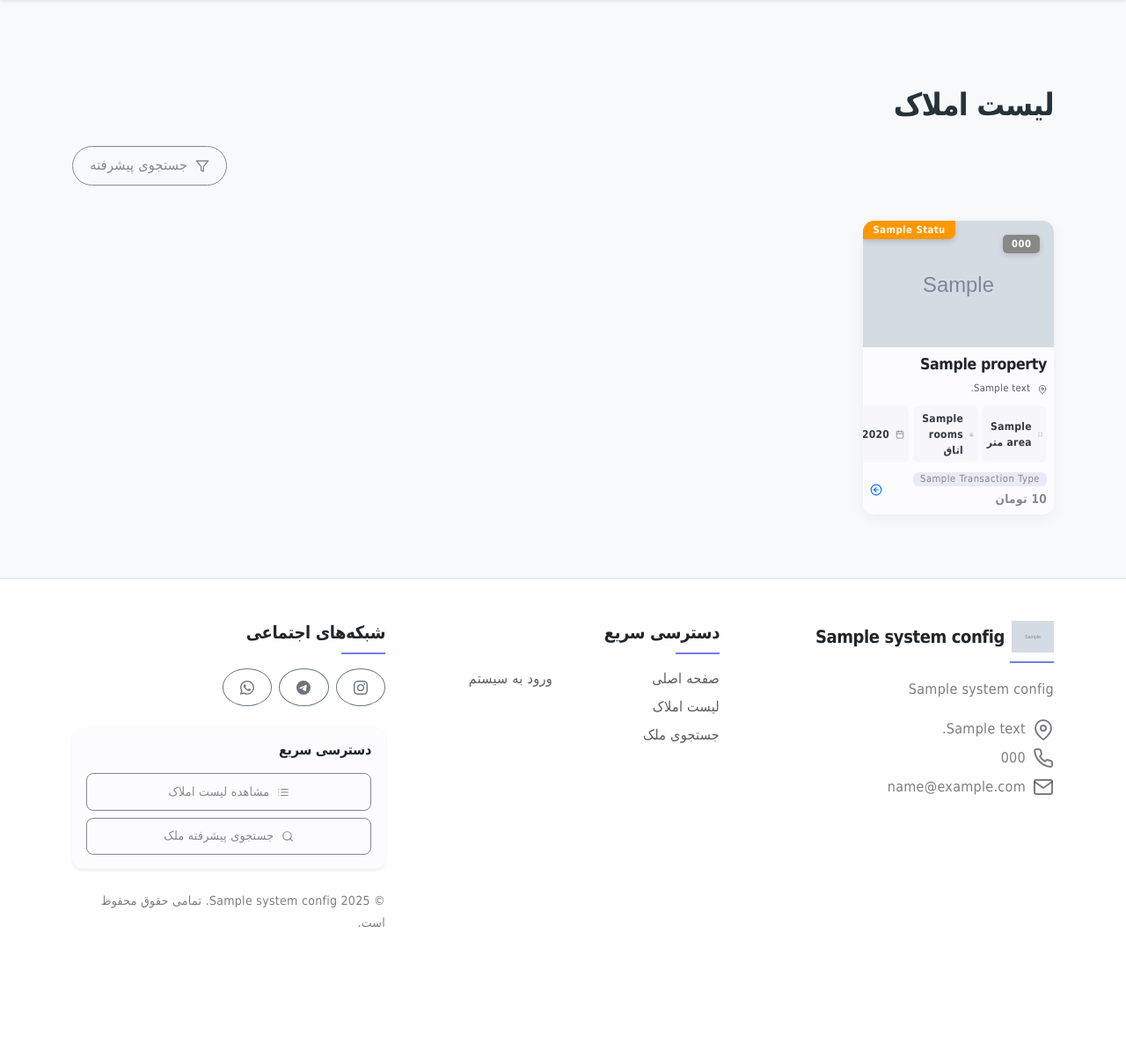
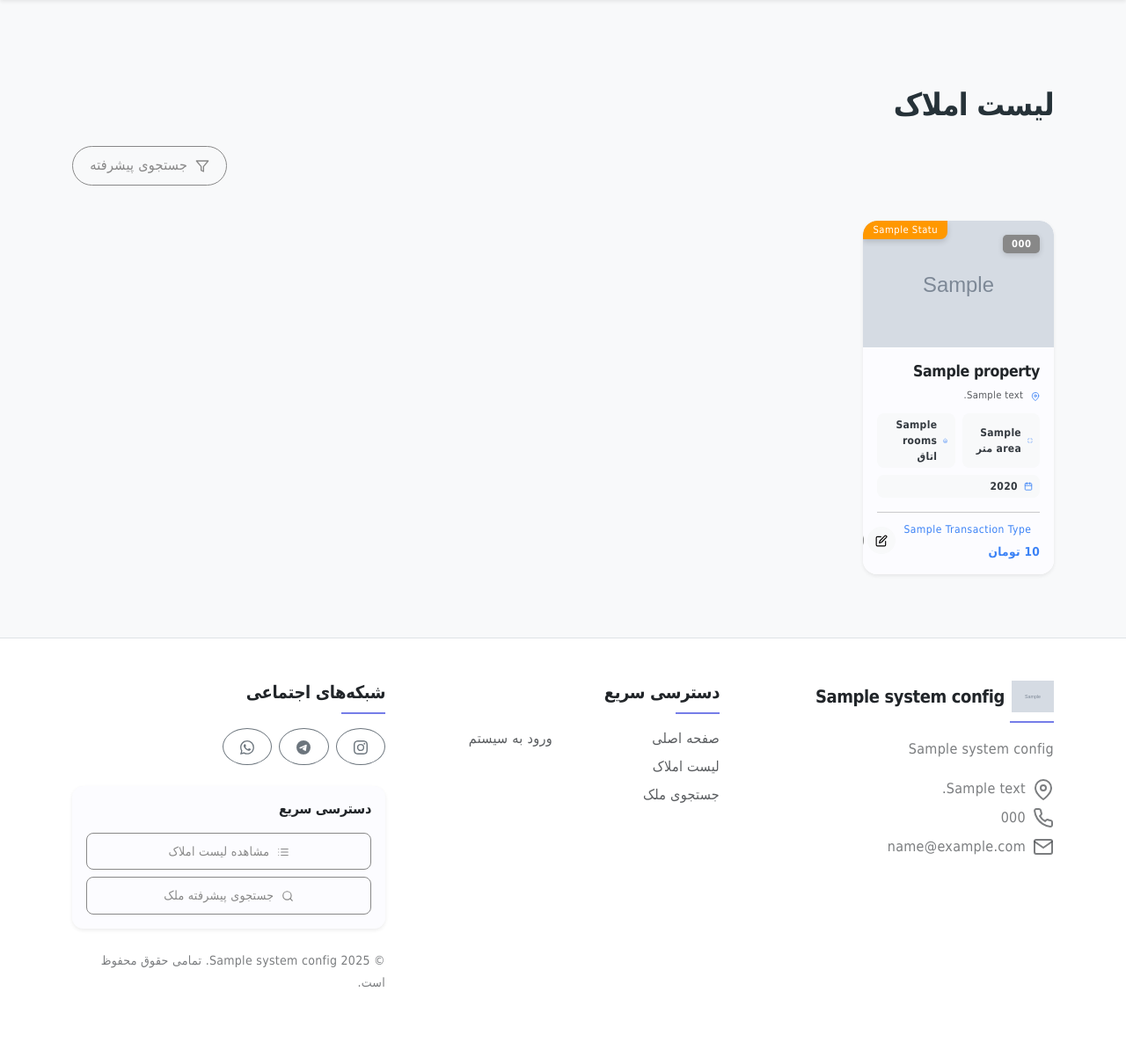
Before and after one commit to moha100h/RealEstateTrackerHiro, a Django app: template templates/properties/property_list.html in a window 1280 px wide. Shown: the part 76-1278 px from the top of the page at 88% size. Before the commit the page ends 1131 px from the top, so only its background shows below. Run offline with Django 4.2, Linux system fonts and the light colour scheme; the template is opened without the code that fills it: most values are stand-ins (such as "Sample title", 1, 10 or a date in 2020); grey boxes marked "Sample" are stand-in pictures; some libraries are stand-ins or nearby versions; some web fonts are replaced.

Commit message:
Enhance visual appeal and user experience of property listings on the platform
Update property list template to improve card styling, image scaling and status badges.

Replit-Commit-Author: Agent
Replit-Commit-Session-Id: b9cc3b9f-7fb6-4372-9892-ec45d4055544
Replit-Commit-Screenshot-Url: https://storage.googleapis.com/screenshot-production-us-central1/ee98ebf1-3405-4d24-827b-e2cf1f28edc9/a4bc7b47-967e-483c-ad07-c3a28fd5530c.jpg

```diff
--- a/templates/properties/property_list.html
+++ b/templates/properties/property_list.html
@@ -90,12 +90,12 @@
         <div class="row g-2 d-none d-sm-flex">
             {% for property in properties %}
             <div class="col-sm-6 col-md-4 col-lg-3 col-xl-2-4">
-                <div class="property-card">
-                    <div class="position-relative property-image-container rounded-top overflow-hidden">
+                <div class="property-card shadow-sm hover-shadow-md border-0 rounded-4 h-100">
+                    <div class="position-relative property-image-container rounded-top-4 overflow-hidden">
                         {% if property.image %}
-                        <img src="{{ property.image.url }}" class="property-image" alt="{{ property.title }}">
+                        <img src="{{ property.image.url }}" class="property-image hover-scale" alt="{{ property.title }}">
                         {% elif system_config.default_property_image %}
-                        <img src="{{ system_config.default_property_image.url }}" class="property-image" alt="{{ property.title }}">
+                        <img src="{{ system_config.default_property_image.url }}" class="property-image hover-scale" alt="{{ property.title }}">
                         {% else %}
                         <div class="bg-light text-center py-5">
                             <svg xmlns="http://www.w3.org/2000/svg" width="64" height="64" viewBox="0 0 24 24" fill="none" stroke="currentColor" stroke-width="1" stroke-linecap="round" stroke-linejoin="round" class="feather feather-home text-secondary"><path d="M3 9l9-7 9 7v11a2 2 0 0 1-2 2H5a2 2 0 0 1-2-2z"></path><polyline points="9 22 9 12 15 12 15 22"></polyline></svg>
@@ -103,60 +103,67 @@
                         {% endif %}
 
                         <div class="property-badges">
-                            <span class="badge bg-primary property-code">{{ property.property_code }}</span>
+                            <span class="badge bg-primary property-code fw-bold">{{ property.property_code }}</span>
                         </div>
 
-                        <span id="status-badge-{{ property.id }}" class="badge {% if property.status.name == 'موجود' %}bg-success{% elif property.status.name == 'فروخته شده' or property.status.name == 'اجاره داده شده' %}bg-danger{% else %}bg-warning{% endif %} status-badge">
+                        <span id="status-badge-{{ property.id }}" class="badge {% if property.status.name == 'موجود' %}bg-success{% elif property.status.name == 'فروخته شده' or property.status.name == 'اجاره داده شده' %}bg-danger{% elif property.status.name == 'رزرو شده' %}bg-primary{% elif property.status.name == 'در حال ساخت' %}bg-secondary{% elif property.status.name == 'آماده تحویل' %}bg-info{% else %}bg-warning{% endif %} status-badge fw-medium">
                             {{ property.status.name }}
                         </span>
 
                         {% if user.is_staff %}
                         <div class="change-status-wrapper">
-                            <button type="button" onclick="showStatusModal({{ property.id }}, '{{ property.title }}')" class="btn btn-sm position-absolute top-0 start-0 m-2 p-1 change-status-btn">
+                            <button type="button" onclick="showStatusModal({{ property.id }}, '{{ property.title }}')" class="btn btn-sm btn-light position-absolute top-0 start-0 m-2 p-1 change-status-btn rounded-circle shadow-sm">
                                 <svg xmlns="http://www.w3.org/2000/svg" width="14" height="14" viewBox="0 0 24 24" fill="none" stroke="currentColor" stroke-width="2" stroke-linecap="round" stroke-linejoin="round" class="feather feather-edit-2"><path d="M17 3a2.828 2.828 0 1 1 4 4L7.5 20.5 2 22l1.5-5.5L17 3z"></path></svg>
                             </button>
                         </div>
                         {% endif %}
                         <div class="property-overlay">
-                            <a href="{% url 'properties:property_detail' property.slug %}" class="btn btn-sm btn-light rounded-pill px-3">
+                            <a href="{% url 'properties:property_detail' property.slug %}" class="btn btn-light rounded-pill px-3 shadow-sm hover-scale-sm">
                                 <svg xmlns="http://www.w3.org/2000/svg" width="16" height="16" viewBox="0 0 24 24" fill="none" stroke="currentColor" stroke-width="2" stroke-linecap="round" stroke-linejoin="round" class="feather feather-eye me-1"><path d="M1 12s4-8 11-8 11 8 11 8-4 8-11 8-11-8-11-8z"></path><circle cx="12" cy="12" r="3"></circle></svg>
                                 مشاهده جزئیات
                             </a>
                         </div>
                     </div>
 
-                    <div class="card-body p-2">
-                        <h5 class="property-name">{{ property.title }}</h5>
-                        <p class="property-address mb-1">
-                            <svg xmlns="http://www.w3.org/2000/svg" width="10" height="10" viewBox="0 0 24 24" fill="none" stroke="currentColor" stroke-width="2" stroke-linecap="round" stroke-linejoin="round" class="feather feather-map-pin me-1 text-muted"><path d="M21 10c0 7-9 13-9 13s-9-6-9-13a9 9 0 0 1 18 0z"></path><circle cx="12" cy="10" r="3"></circle></svg>
+                    <div class="card-body p-3">
+                        <h5 class="property-name fw-bold mb-2">{{ property.title }}</h5>
+                        <p class="property-address mb-2">
+                            <svg xmlns="http://www.w3.org/2000/svg" width="10" height="10" viewBox="0 0 24 24" fill="none" stroke="currentColor" stroke-width="2" stroke-linecap="round" stroke-linejoin="round" class="feather feather-map-pin me-1 text-primary"><path d="M21 10c0 7-9 13-9 13s-9-6-9-13a9 9 0 0 1 18 0z"></path><circle cx="12" cy="10" r="3"></circle></svg>
                             <span class="text-muted small">{{ property.address|truncatechars:25 }}</span>
                         </p>
 
-                        <div class="property-features">
-                            <div class="feature-item">
-                                <svg xmlns="http://www.w3.org/2000/svg" width="10" height="10" viewBox="0 0 24 24" fill="none" stroke="currentColor" stroke-width="2" stroke-linecap="round" stroke-linejoin="round" class="feather feather-maximize feature-icon me-1"><path d="M8 3H5a2 2 0 0 0-2 2v3m18 0V5a2 2 0 0 0-2-2h-3m0 18h3a2 2 0 0 0 2-2v-3M3 16v3a2 2 0 0 0 2 2h3"></path></svg>
+                        <div class="property-features d-flex flex-wrap gap-2 mb-3">
+                            <div class="feature-item bg-light rounded-3 py-1 px-2">
+                                <svg xmlns="http://www.w3.org/2000/svg" width="10" height="10" viewBox="0 0 24 24" fill="none" stroke="currentColor" stroke-width="2" stroke-linecap="round" stroke-linejoin="round" class="feather feather-maximize feature-icon me-1 text-primary"><path d="M8 3H5a2 2 0 0 0-2 2v3m18 0V5a2 2 0 0 0-2-2h-3m0 18h3a2 2 0 0 0 2-2v-3M3 16v3a2 2 0 0 0 2 2h3"></path></svg>
                                 <span class="feature-value">{{ property.area }} متر</span>
                             </div>
-                            <div class="feature-item d-flex align-items-center">
-                                <svg xmlns="http://www.w3.org/2000/svg" width="10" height="10" viewBox="0 0 24 24" fill="none" stroke="currentColor" stroke-width="2" stroke-linecap="round" stroke-linejoin="round" class="feather feather-home feature-icon me-1"><path d="M3 9l9-7 9 7v11a2 2 0 0 1-2 2H5a2 2 0 0 1-2-2z"></path><polyline points="9 22 9 12 15 12 15 22"></polyline></svg>
+                            <div class="feature-item bg-light rounded-3 py-1 px-2 d-flex align-items-center">
+                                <svg xmlns="http://www.w3.org/2000/svg" width="10" height="10" viewBox="0 0 24 24" fill="none" stroke="currentColor" stroke-width="2" stroke-linecap="round" stroke-linejoin="round" class="feather feather-home feature-icon me-1 text-primary"><path d="M3 9l9-7 9 7v11a2 2 0 0 1-2 2H5a2 2 0 0 1-2-2z"></path><polyline points="9 22 9 12 15 12 15 22"></polyline></svg>
                                 <span class="feature-value">{{ property.rooms }} اتاق</span>
                             </div>
-                            <div class="feature-item d-flex align-items-center">
-                                <svg xmlns="http://www.w3.org/2000/svg" width="10" height="10" viewBox="0 0 24 24" fill="none" stroke="currentColor" stroke-width="2" stroke-linecap="round" stroke-linejoin="round" class="feather feather-calendar feature-icon me-1"><rect x="3" y="4" width="18" height="18" rx="2" ry="2"></rect><line x1="16" y1="2" x2="16" y2="6"></line><line x1="8" y1="2" x2="8" y2="6"></line><line x1="3" y1="10" x2="21" y2="10"></line></svg>
+                            <div class="feature-item bg-light rounded-3 py-1 px-2 d-flex align-items-center">
+                                <svg xmlns="http://www.w3.org/2000/svg" width="10" height="10" viewBox="0 0 24 24" fill="none" stroke="currentColor" stroke-width="2" stroke-linecap="round" stroke-linejoin="round" class="feather feather-calendar feature-icon me-1 text-primary"><rect x="3" y="4" width="18" height="18" rx="2" ry="2"></rect><line x1="16" y1="2" x2="16" y2="6"></line><line x1="8" y1="2" x2="8" y2="6"></line><line x1="3" y1="10" x2="21" y2="10"></line></svg>
                                 <span class="feature-value">{{ property.year_built }}</span>
                             </div>
                         </div>
 
-                        <div class="d-flex justify-content-between align-items-center mt-1">
+                        <hr class="my-2">
+
+                        <div class="d-flex justify-content-between align-items-center mt-2">
                             <div class="d-flex flex-column">
                                 <div class="d-flex align-items-center gap-1 mb-1">
-                                    <div class="badge badge-sm bg-primary-light">{{ property.transaction_type.name }}</div>
+                                    <div class="badge bg-primary-soft text-primary">{{ property.transaction_type.name }}</div>
                                 </div>
-                                <div class="property-price">{{ property.price|floatformat:"0"|intcomma }} تومان</div>
+                                <div class="property-price fw-bold text-primary">{{ property.price|floatformat:"0"|intcomma }} تومان</div>
                             </div>
-                            <a href="{% url 'properties:property_detail' property.slug %}" class="property-more-mobile">
-                                <svg xmlns="http://www.w3.org/2000/svg" width="14" height="14" viewBox="0 0 24 24" fill="none" stroke="currentColor" stroke-width="2" stroke-linecap="round" stroke-linejoin="round" class="feather feather-arrow-left-circle"><circle cx="12" cy="12" r="10"></circle><polyline points="12 8 8 12 12 16"></polyline><line x1="16" y1="12" x2="8" y2="12"></line></svg>
-                            </a>
+                            <div class="d-flex gap-1">
+                                <a href="{% url 'properties:property_edit' property.id %}" class="btn btn-sm btn-light px-2 py-1 rounded-circle shadow-sm hover-shadow" title="ویرایش">
+                                    <svg xmlns="http://www.w3.org/2000/svg" width="14" height="14" viewBox="0 0 24 24" fill="none" stroke="currentColor" stroke-width="2" stroke-linecap="round" stroke-linejoin="round" class="feather feather-edit"><path d="M11 4H4a2 2 0 0 0-2 2v14a2 2 0 0 0 2 2h14a2 2 0 0 0 2-2v-7"></path><path d="M18.5 2.5a2.121 2.121 0 0 1 3 3L12 15l-4 1 1-4 9.5-9.5z"></path></svg>
+                                </a>
+                                <a href="{% url 'properties:property_detail' property.slug %}" class="btn btn-sm btn-primary px-2 py-1 rounded-circle shadow-sm hover-shadow" title="مشاهده">
+                                    <svg xmlns="http://www.w3.org/2000/svg" width="14" height="14" viewBox="0 0 24 24" fill="none" stroke="currentColor" stroke-width="2" stroke-linecap="round" stroke-linejoin="round" class="feather feather-arrow-left"><line x1="19" y1="12" x2="5" y2="12"></line><polyline points="12 19 5 12 12 5"></polyline></svg>
+                                </a>
+                            </div>
                         </div>
                     </div>
                 </div>
```
